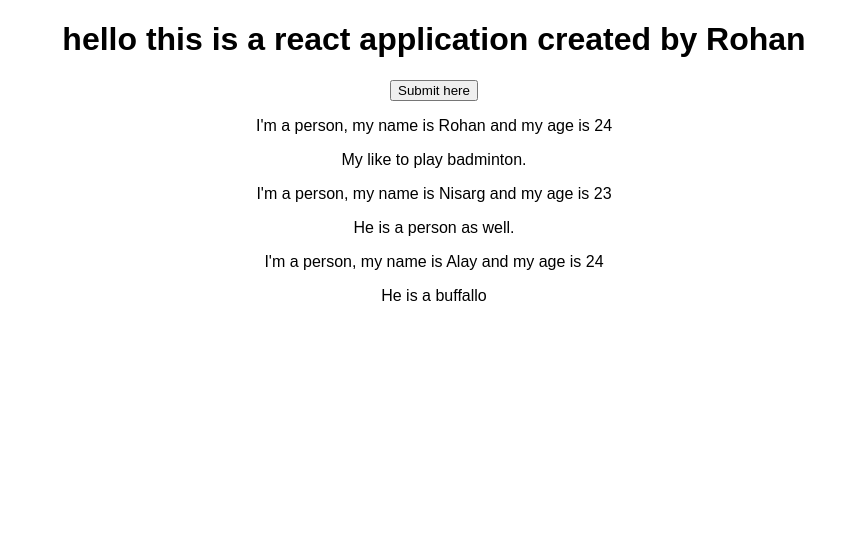
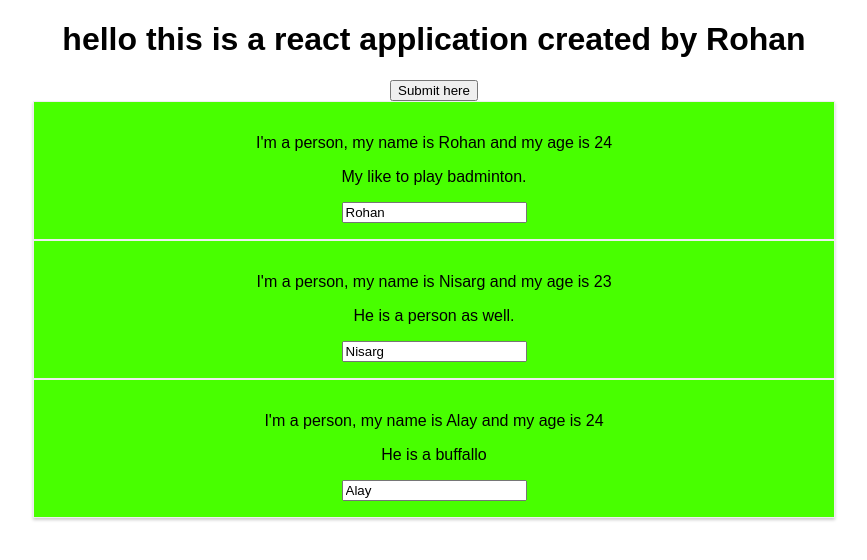
Before and after one commit to rohanpaspallu/learn-react, a React (Create React App) app: page / in a window 1280 px wide. Shown: the top 560 px of the page, without its empty margins (206-1073 px from the left). Built offline with nearby package versions, Linux system fonts and the light colour scheme.

Commit message:
adding css file

```diff
--- a/src/App.js
+++ b/src/App.js
@@ -2,9 +2,8 @@
 
 import React, {Component} from 'react';
 import Person from './Person/Person';
+import './App.css';
 
-import './App.css';
-import person from './Person/Person';
 
 class App extends Component{
 
@@ -19,13 +18,23 @@
 
     };
 
-  switchNameHandler = () =>{
+  switchNameHandler = (newName) =>{
     // console.log('was clicked!!');
     // this.state.persons[0].name = 'Rohan Deepak Paspallu';
     this.setState({
       persons: [
-        { name : 'Rohan Deepak Paspallu', age : 24},
+        { name : newName, age : 24},
         { name : 'Nisarg Nilesh Parikh', age : 23},
+        {name : 'Alay Mukesh Parikh', age : 24}
+      ]
+    })
+  }
+
+  nameChangedHandler = (event) => {
+    this.setState({
+      persons: [
+        { name : 'Ronnie', age : 24},
+        { name : event.target.value, age : 23},
         {name : 'Alay Mukesh Parikh', age : 24}
       ]
     })
@@ -34,7 +43,7 @@
     return (
       <div className="App">
         <h1>hello this is a react application created by Rohan</h1>
-        <button onClick={this.switchNameHandler}>Submit here</button>
+        <button onClick={this.switchNameHandler.bind(this, 'rohan deepak paspallu')}>Submit here</button>
         <Person
           name= {this.state.persons[0].name}
           age={this.state.persons[0].age}
@@ -42,7 +51,8 @@
         <Person
           name= {this.state.persons[1].name}
           age={this.state.persons[1].age}
-          click={this.switchNameHandler}>He is a person as well.</Person>
+          click={this.switchNameHandler.bind(this, 'ron')}
+          changed = {this.nameChangedHandler}>He is a person as well.</Person>
         <Person
           name={this.state.persons[2].name}
           age={this.state.persons[2].age}
--- /dev/null
+++ b/src/Person/Person.css
@@ -0,0 +1,9 @@
+.Person{
+    width:  60%;
+    margin : auto;
+    border: 1px solid #eee;
+    box-shadow: 0 2px 3px #ccc;
+    background-color: rgb(72, 255, 0);
+    padding: 16px;
+    text-align: center;
+}
--- a/src/Person/Person.js
+++ b/src/Person/Person.js
@@ -1,12 +1,14 @@
 import React from 'react';
+import './Person.css'
 
 
 const person = (props) => {
     return (
 
-        <div>
+        <div className="Person">
             <p onClick={props.click}>I'm a person, my name is {props.name} and my age is {props.age} </p>
             <p>{props.children}</p>
+            <input type="text" onChange={props.changed} value={props.name}></input>
         </div>
     )
 };
```
